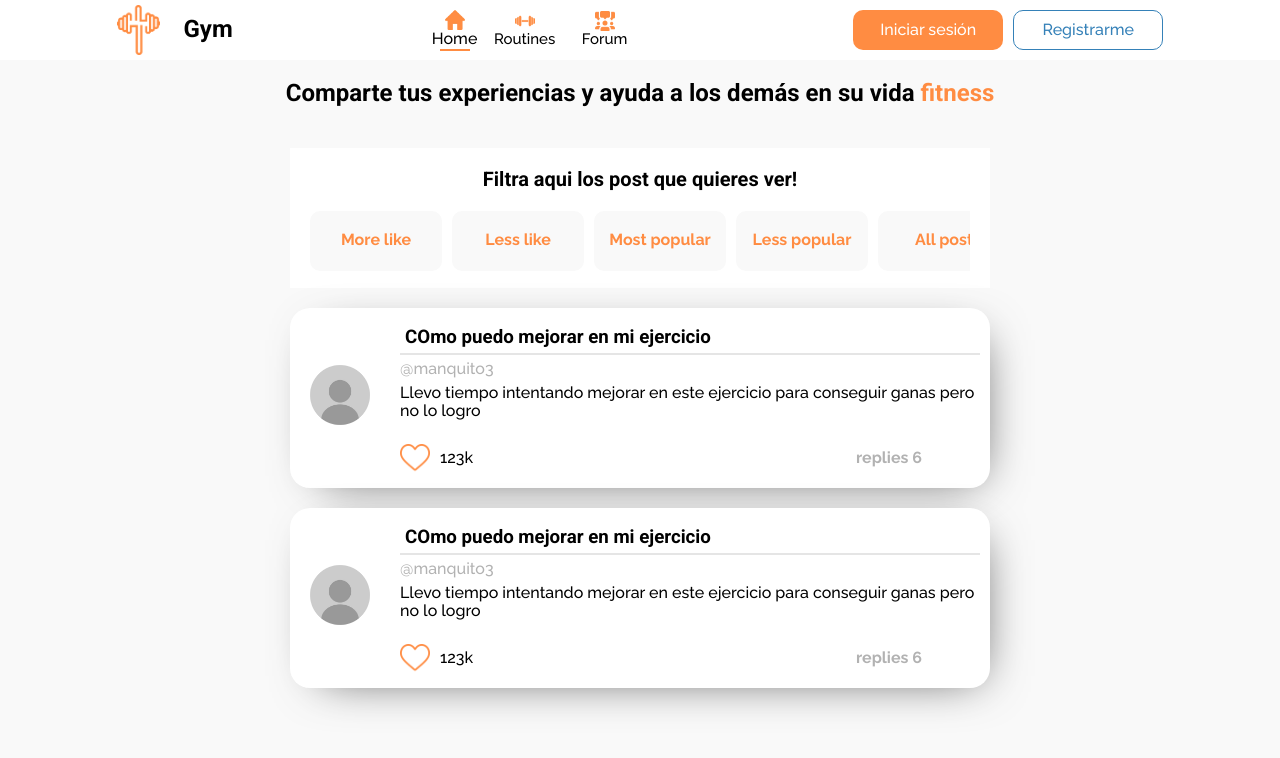
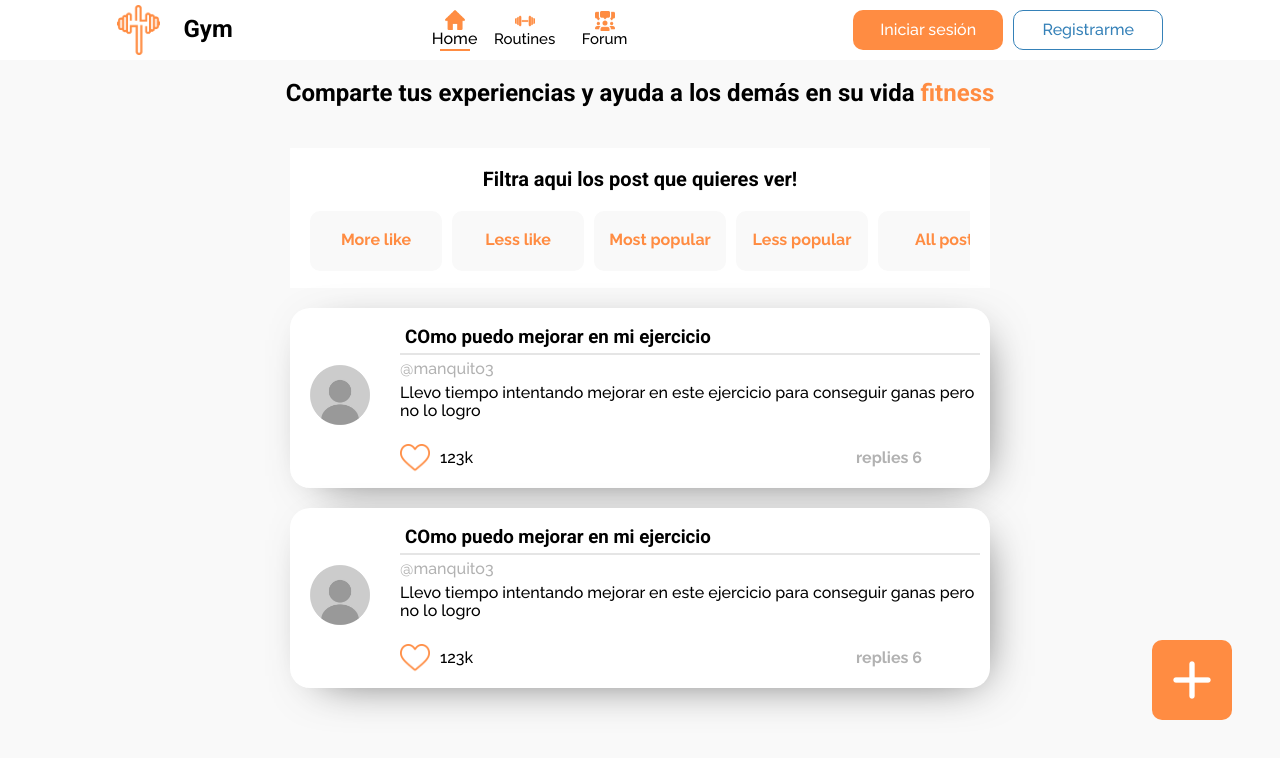
Before and after one commit to pr0d1gy00/gym, a React (Vite) app: page /forum in a window 1280 px wide. Shown: the top 758 px of the page. Built offline with nearby package versions, Linux system fonts and the light colour scheme; no server answers.

Commit message:
se agrego buttonadd y modal en forum, falta maquetacion de modal

```diff
--- a/src/features/forum/components/Forum.tsx
+++ b/src/features/forum/components/Forum.tsx
@@ -2,9 +2,15 @@ import styles from '../styles/Forum.module.css'
 import Post from './Post'
 import PerfilIcon from '../../../assets/istockphoto-1495088043-612x612.webp'
 import FiltersPost from './FiltersPost'
+import { useGymStore } from '../../../store/store'
+import ButtonAdd from '../../../shared/buttons/components/ButtonAdd'
+import ModalAddRoutine from '../../routines/components/ModalAddRoutine'
 export default function Forum() {
+	const {modal}=useGymStore()
 	return (
 		<section className={styles.container}>
+			{!modal && <ButtonAdd/>}
+			{modal && <ModalAddRoutine/>}
 			<h2>Comparte tus experiencias y ayuda a los demás en su vida <span>fitness</span></h2>
 			<FiltersPost/>
 			<section className={styles.postList}>
```
